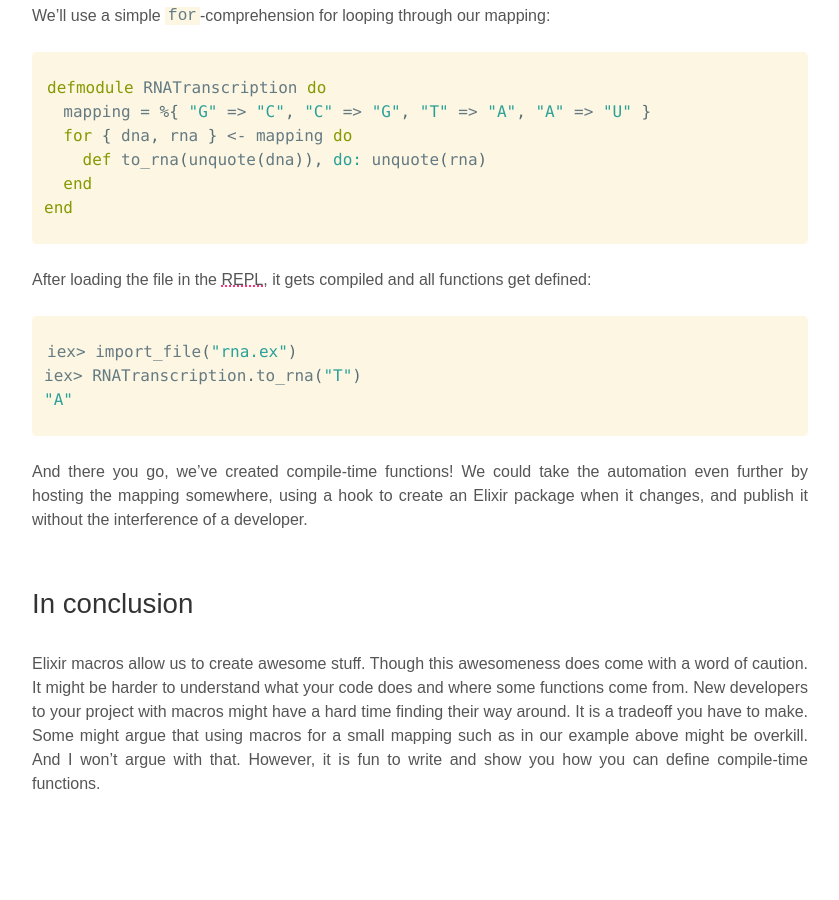
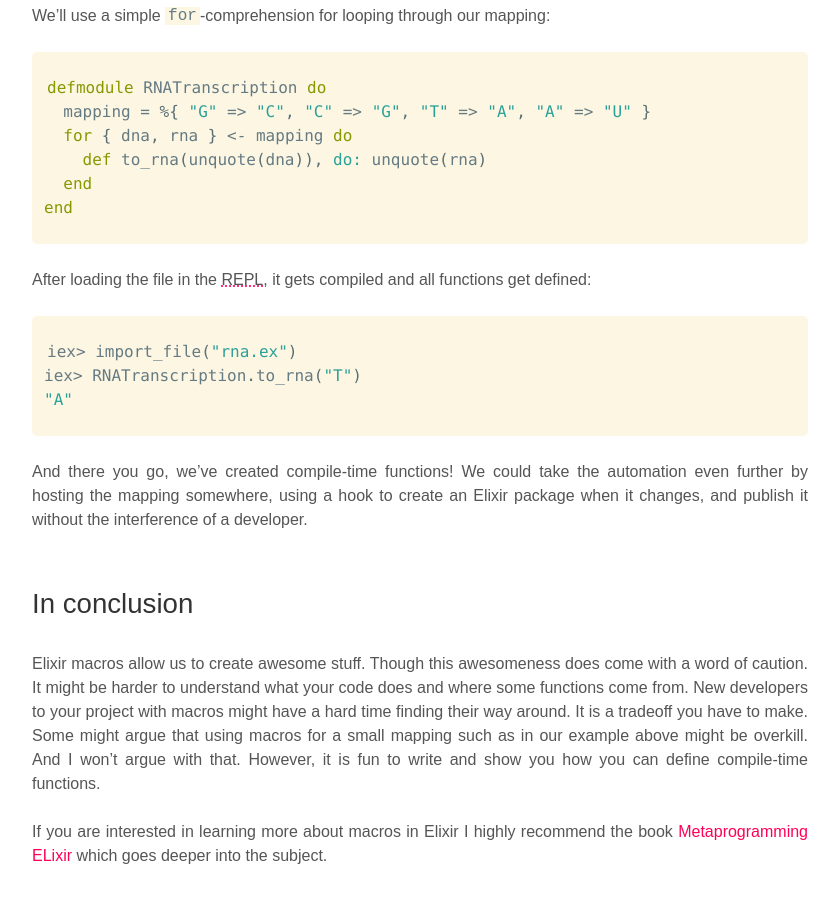
Before and after one commit to brianvanburken/brianvanburken.github.io, a Jekyll site: the page built from _posts/2019-05-01-solving-challenges-with-elixirs-compile-time-function.md, in a window 1280 px wide and 900 px high, scrolled down 3770 px. Shown: the whole window, without its empty margins (220-1059 px from the left). Built offline with Jekyll 4.4.1, drawn with Linux system fonts in a browser that asks for light colours; before the commit the page ends 4598 px from its top, so only the background shows below that.

Commit message:
Add book recommendation

```diff
--- a/_posts/2019-05-01-solving-challenges-with-elixirs-compile-time-function.md
+++ b/_posts/2019-05-01-solving-challenges-with-elixirs-compile-time-function.md
@@ -179,6 +180,9 @@ Some might argue that using macros for a small mapping such as in our example
 above might be overkill. And I won't argue with that. However, it is fun to
 write and show you how you can define compile-time functions.
 
+If you are interested in learning more about macros in Elixir I highly recommend
+the book [Metaprogramming ELixir][6] which goes deeper into the subject.
+
 *[DNA]: DeoxyriboNucleic Acid
 *[RNA]: RiboNucleic Acid
 *[REPL]: Read-Evaluate-Print Loop
```
Also changed, not shown: other parts of _posts/2019-05-01-solving-challenges-with-elixirs-compile-time-function.md (+2 -0 lines).
